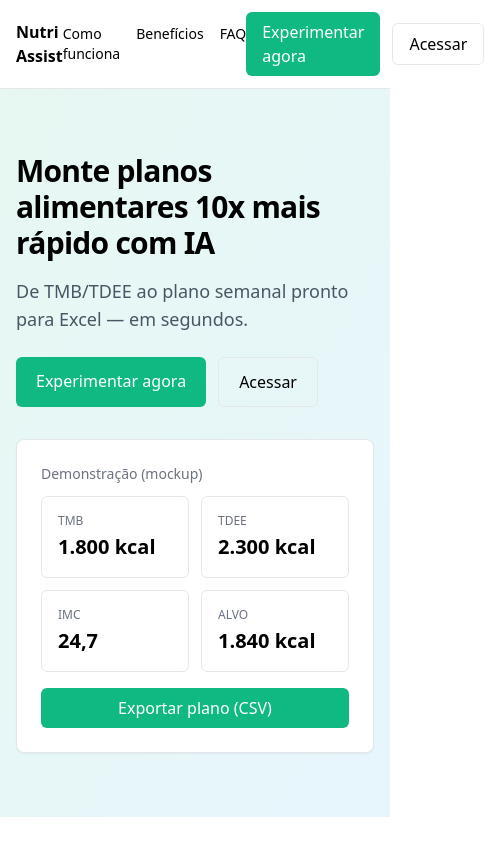
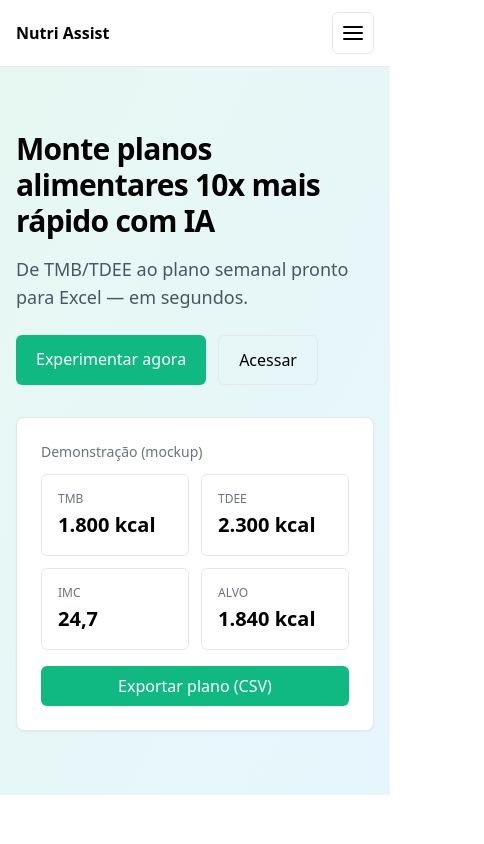
Before and after one commit to guilopes04/nutri-ia-lp, a React (Vite) app: page / in a window 390 px wide. Shown: the top 844 px of the page, 484 px wide, since content can reach past the window. Built offline with nearby package versions, Linux system fonts and the light colour scheme.

Commit message:
fix(mobile): responsive header with collapsible menu; add Acessar in mobile nav

```diff
--- a/src/App.tsx
+++ b/src/App.tsx
@@ -1,4 +1,4 @@
-import React from 'react'
+import React, { useState } from 'react'
 
 const sections = {
   hero: {
@@ -27,12 +27,51 @@ const sections = {
   ],
 }
 
+function MobileMenu() {
+  const [open, setOpen] = useState(false)
+  return (
+    <div className="md:hidden">
+      <button
+        aria-label="Abrir menu"
+        className="p-2 rounded-md border hover:bg-gray-50"
+        onClick={() => setOpen((v) => !v)}
+      >
+        <svg width="24" height="24" viewBox="0 0 24 24" fill="none" stroke="currentColor" strokeWidth="2" strokeLinecap="round" strokeLinejoin="round">
+          <line x1="3" y1="6" x2="21" y2="6" />
+          <line x1="3" y1="12" x2="21" y2="12" />
+          <line x1="3" y1="18" x2="21" y2="18" />
+        </svg>
+      </button>
+      {open && (
+        <div className="absolute left-0 right-0 top-full bg-white border-b shadow-sm">
+          <nav className="max-w-6xl mx-auto px-4 py-3 flex flex-col gap-3">
+            <a href="#como-funciona" className="py-2" onClick={() => setOpen(false)}>Como funciona</a>
+            <a href="#beneficios" className="py-2" onClick={() => setOpen(false)}>Benefícios</a>
+            <a href="#faq" className="py-2" onClick={() => setOpen(false)}>FAQ</a>
+            <div className="flex gap-3 pt-1 pb-2">
+              <a href="#cta" onClick={() => setOpen(false)} className="flex-1 text-center px-4 py-2 rounded-md bg-brand text-white hover:opacity-90">
+                {sections.hero.ctaPrimary}
+              </a>
+              <a href="/dashboard" onClick={() => setOpen(false)} className="flex-1 text-center px-4 py-2 rounded-md border hover:bg-gray-50">
+                Acessar
+              </a>
+            </div>
+          </nav>
+        </div>
+      )}
+    </div>
+  )
+}
+
 export default function App() {
   return (
     <div className="min-h-screen flex flex-col">
       <header className="sticky top-0 z-10 bg-white/80 backdrop-blur border-b">
         <div className="max-w-6xl mx-auto px-4 py-3 flex items-center justify-between">
           <div className="font-semibold">Nutri Assist</div>
+
+          {/* Desktop nav */}
+          <div className="hidden md:flex items-center gap-6">
             <nav className="flex gap-4 text-sm">
               <a href="#como-funciona" className="hover:text-brand">Como funciona</a>
               <a href="#beneficios" className="hover:text-brand">Benefícios</a>
@@ -46,6 +85,10 @@ export default function App() {
                 Acessar
               </a>
             </div>
+          </div>
+
+          {/* Mobile menu button */}
+          <MobileMenu />
         </div>
       </header>
 
```
Lines whose indentation alone changed are shown as unchanged.
